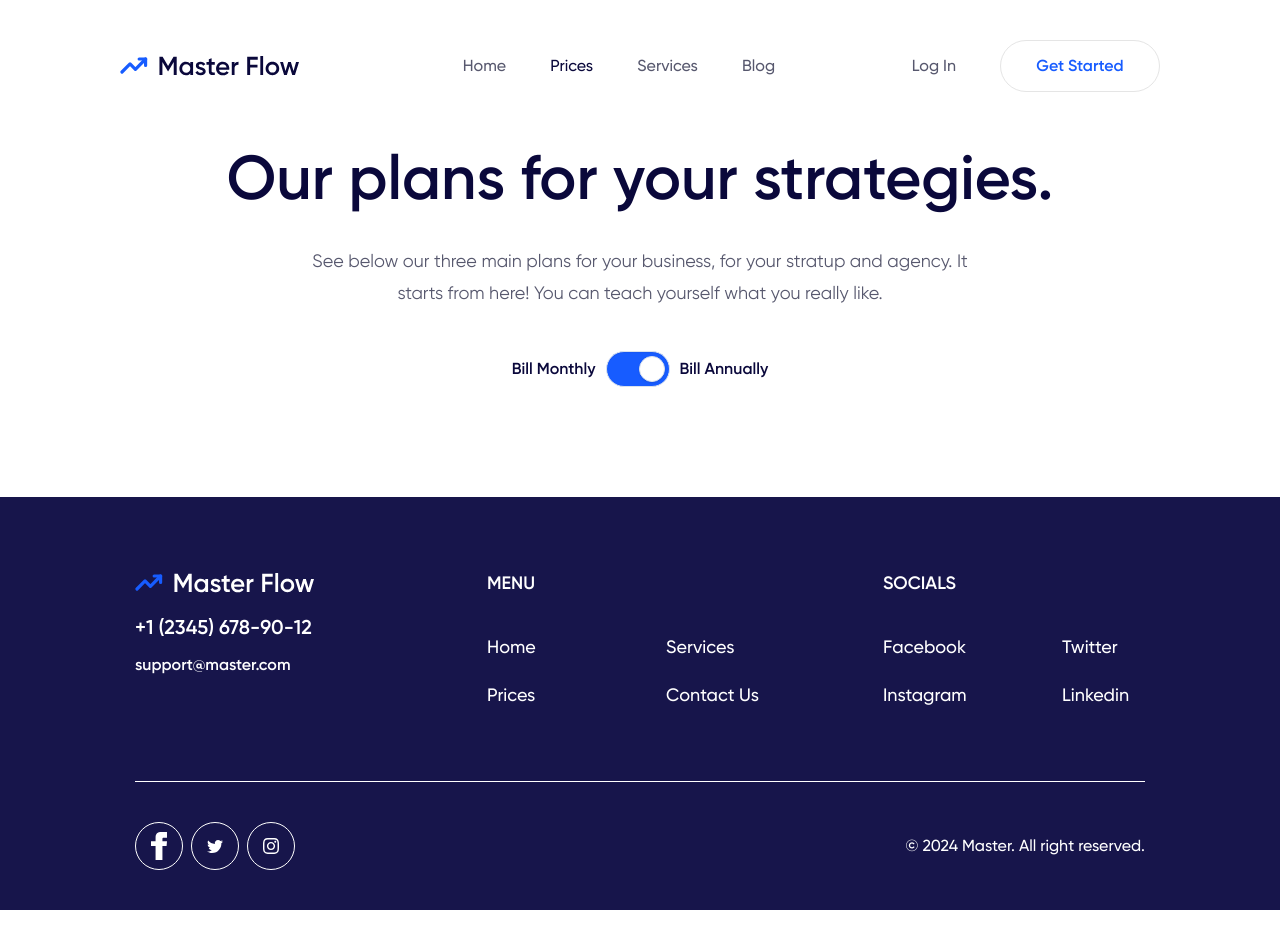
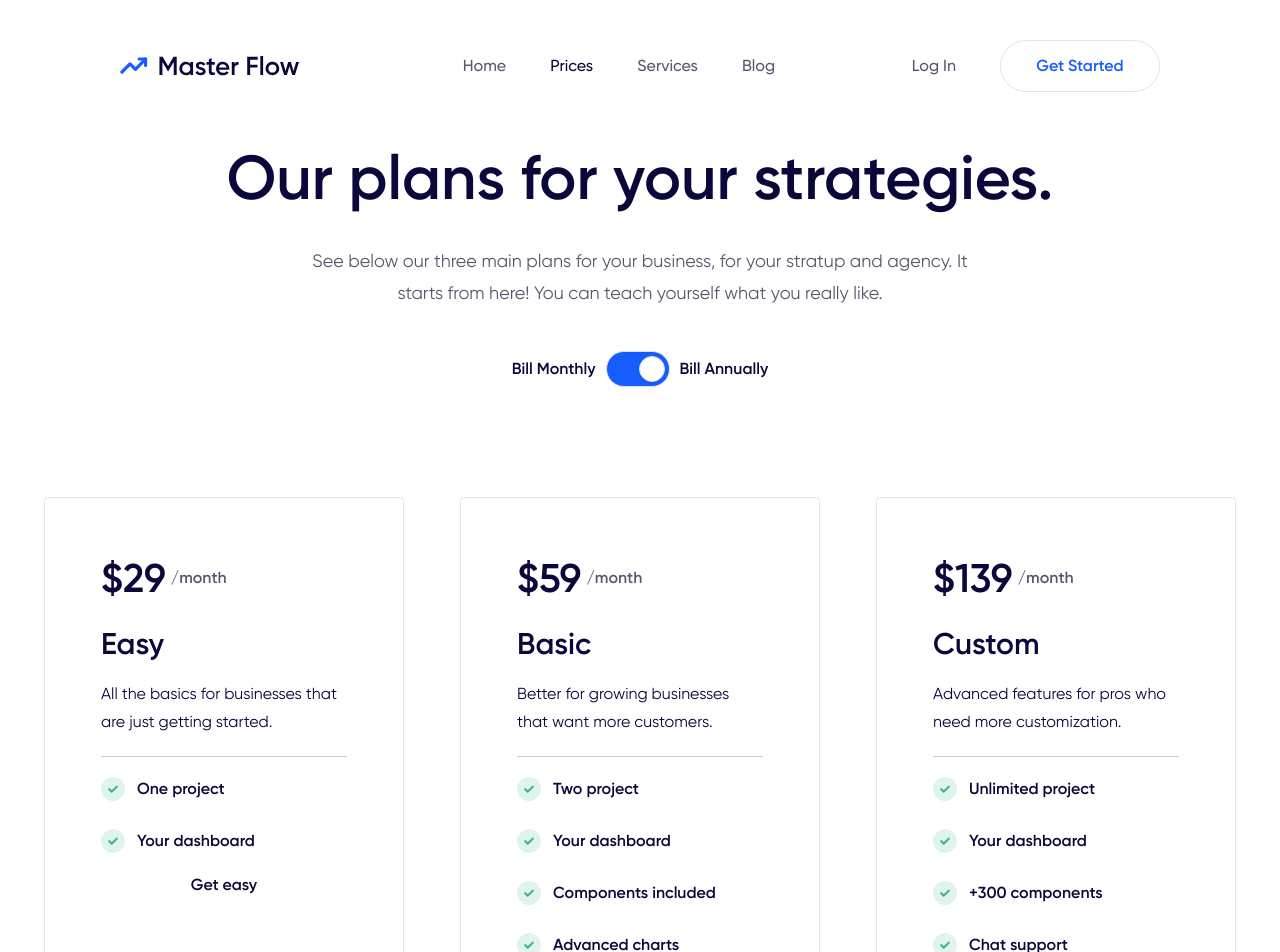
Before and after one commit to Slavinto/master-flow, a Next.js app: page /prices in a window 1280 px wide. Shown: the top 952 px of the page. Before the commit the page ends 910 px from the top, so only its background shows below. Built offline with nearby package versions, Linux system fonts and the light colour scheme; no server answers.

Commit message:
plan card basic layout finished switching to button component implementing mui

```diff
--- a/src/app/globals.css
+++ b/src/app/globals.css
@@ -83,7 +83,25 @@ main {
     .btn-white-rounded {
         @apply btn btn-white border-stroke-gray rounded-full;
     }
-    /* ================================ */
+    /* ================================price plan card styles================================ */
+    .card-price {
+        @apply font-semibold text-[40px];
+    }
+    .card-per-month {
+        @apply text-base font-semibold text-dark;
+    }
+    .card-title {
+        @apply leading-8 font-semibold text-[30px];
+    }
+    .card-description {
+        @apply text-[16px] leading-7 font-normal font-sans;
+    }
+    .card-features-text {
+        @apply font-semibold text-[16px] text-darker-blue;
+    }
+    /* ================================ ================================ */
+    /* ================================ ================================ */
+    /* ================================ ================================ */
 }
 
 @layer utilities {
--- a/src/components/plan-card.tsx
+++ b/src/components/plan-card.tsx
@@ -1,9 +1,34 @@
+import type { PlanCardProps } from "@/types";
+import Image from "next/image";
+import { Button } from "@mui/base/Button";
 
+const PlanCard = ({ card }: PlanCardProps) => {
+    const { price, title, description, features, buttonText } = card;
+    return (
+        <section className='flex gap-5 flex-col max-w-[360px] border-[1.4px] rounded border-stroke-gray px-[56px] pt-[50px] pb-9'>
+            <div className='flex gap-[5px] items-center'>
+                <h3 className='card-price'>${price}</h3>
+                <p className='card-per-month'>/month</p>
+            </div>
+            <h4 className='card-title'>{title}</h4>
+            <p className='card-description'>{description}</p>
+            <div className='h-[1px] bg-black opacity-20' />
+            <ul className='flex flex-col gap-7'>
+                {features.map((feature) => (
+                    <li key={feature} className='flex gap-3'>
+                        <Image
+                            src={"/static/assets/icons/check-circle.svg"}
+                            width={24}
+                            height={24}
+                            alt='check icon'
+                        />
+                        <p className='card-features-text'>{feature}</p>
+                    </li>
+                ))}
+            </ul>
+            <Button>{buttonText}</Button>
+        </section>
+    );
+};
 
-const PlanCard = () => {
-  return (
-    <div>PlanCard</div>
-  )
-}
-
-export default PlanCard
+export default PlanCard;
--- a/src/components/plans.tsx
+++ b/src/components/plans.tsx
@@ -3,13 +3,15 @@
 import React, { useState } from "react";
 import { styled } from "@mui/material";
 import Switch, { switchClasses } from "@mui/material/Switch";
-import { CustomSwitch } from ".";
+import { CustomSwitch, PlanCard } from ".";
+
+import { planCards } from "@/constants";
 
 const Plans = () => {
     const [billAnnually, setBillAnnually] = useState(true);
 
     return (
-        <section className='flex flex-col items-center'>
+        <section className='flex flex-col items-center mb-[140px]'>
             <article className='pb-[100px] flex gap-5 flex-col  max-w-[900px] items-center text-center'>
                 <h2 className='page-main-text'>
                     Our plans for your strategies.
@@ -28,7 +30,11 @@ const Plans = () => {
                     <p>Bill Annually</p>
                 </div>
             </article>
-            <section></section>
+            <section className='flex gap-14'>
+                {planCards.map((card) => (
+                    <PlanCard card={card} key={card.title} />
+                ))}
+            </section>
         </section>
     );
 };
```
Also changed, not shown: src/types/component-types.ts (+11 -0 lines), public/static/assets/icons/check-circle.svg (added).
